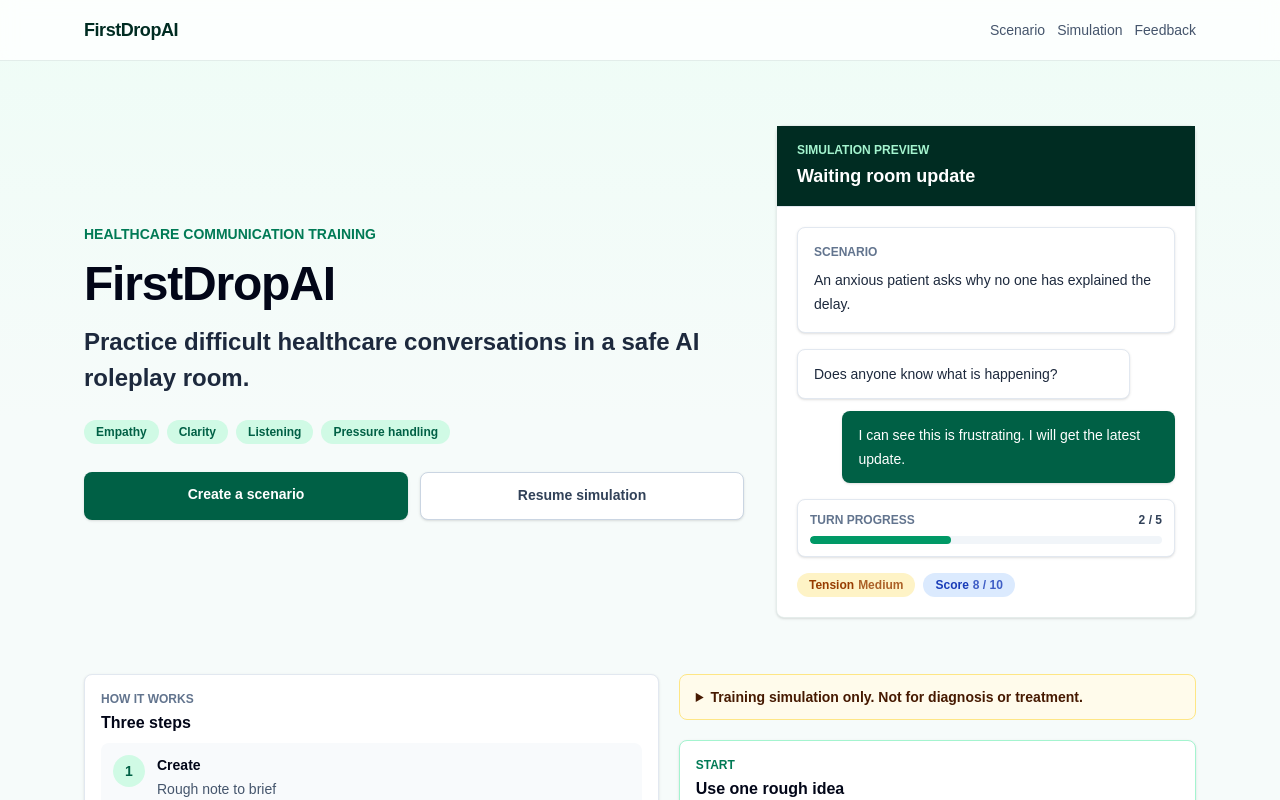
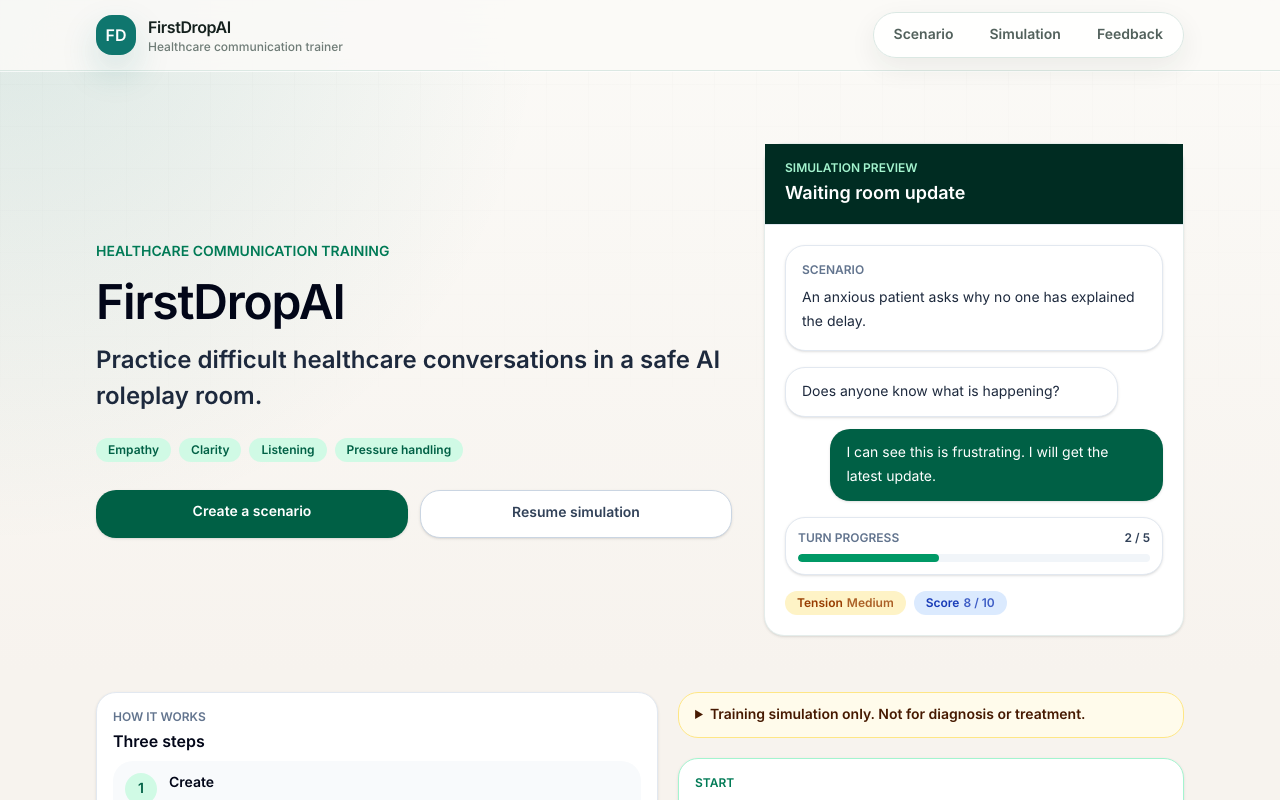
Before and after one commit to firstdropai0-code/HealthCareSim, a Next.js app: page / in a window 1280 px wide. Shown: the top 800 px of the page. Built offline with nearby package versions, Linux system fonts and the light colour scheme.

Commit message:
UI: polish app shell

```diff
--- a/src/app/globals.css
+++ b/src/app/globals.css
@@ -1,21 +1,68 @@
 @import "tailwindcss";
 
 :root {
-  --background: #f6fbfa;
-  --foreground: #13231f;
+  --color-canvas: #f7f3ee;
+  --color-canvas-soft: #fbfaf7;
+  --color-surface: #ffffff;
+  --color-surface-muted: #f1f7f5;
+  --color-ink: #14201d;
+  --color-ink-muted: #52615c;
+  --color-ink-soft: #6f7c77;
+  --color-border: #dbe8e3;
+  --color-border-strong: #b8cbc4;
+  --color-primary: #0f766e;
+  --color-primary-strong: #115e59;
+  --color-primary-soft: #dff5ef;
+  --color-primary-ink: #073b37;
+  --color-info: #3156a3;
+  --color-info-soft: #e8eefc;
+  --color-warning: #9a5b12;
+  --color-warning-soft: #fff4d6;
+  --color-danger: #b4233a;
+  --color-danger-soft: #ffe4e8;
+  --shadow-soft: 0 18px 48px rgba(23, 37, 35, 0.08);
+  --shadow-card: 0 10px 28px rgba(23, 37, 35, 0.07);
+  --shadow-lift: 0 16px 36px rgba(15, 118, 110, 0.18);
+  --radius-sm: 0.75rem;
+  --radius-md: 1rem;
+  --radius-lg: 1.25rem;
+  --radius-xl: 1.75rem;
+  --header-height: 4.5rem;
+  --background: var(--color-canvas);
+  --foreground: var(--color-ink);
 }
 
 * {
   box-sizing: border-box;
 }
 
+html {
+  min-width: 320px;
+  scroll-behavior: smooth;
+}
+
 body {
   margin: 0;
   background:
-    linear-gradient(180deg, rgba(236, 253, 245, 0.75) 0%, rgba(248, 250, 252, 0) 420px),
-    var(--background);
+    radial-gradient(circle at top left, rgba(15, 118, 110, 0.13), transparent 34rem),
+    linear-gradient(180deg, var(--color-canvas-soft) 0%, var(--color-canvas) 42rem),
+    var(--color-canvas);
   color: var(--foreground);
-  font-family: Arial, Helvetica, sans-serif;
+  font-family:
+    Inter, ui-sans-serif, system-ui, -apple-system, BlinkMacSystemFont, "Segoe UI", sans-serif;
+  text-rendering: geometricPrecision;
+}
+
+body::before {
+  position: fixed;
+  inset: 0;
+  z-index: -1;
+  pointer-events: none;
+  content: "";
+  background-image: linear-gradient(rgba(20, 32, 29, 0.035) 1px, transparent 1px),
+    linear-gradient(90deg, rgba(20, 32, 29, 0.035) 1px, transparent 1px);
+  background-size: 42px 42px;
+  mask-image: linear-gradient(180deg, rgba(0, 0, 0, 0.34), transparent 58%);
 }
 
 button,
@@ -24,6 +71,34 @@ input {
   font: inherit;
 }
 
+button,
+a,
+summary,
+textarea,
+input {
+  outline: none;
+}
+
 button:disabled {
   cursor: not-allowed;
 }
+
+::selection {
+  background: rgba(15, 118, 110, 0.2);
+}
+
+:focus-visible {
+  outline: 3px solid rgba(15, 118, 110, 0.32);
+  outline-offset: 3px;
+}
+
+@media (prefers-reduced-motion: reduce) {
+  *,
+  *::before,
+  *::after {
+    scroll-behavior: auto !important;
+    transition-duration: 0.01ms !important;
+    animation-duration: 0.01ms !important;
+    animation-iteration-count: 1 !important;
+  }
+}
--- a/src/components/layout/AppShell.tsx
+++ b/src/components/layout/AppShell.tsx
@@ -1,28 +1,56 @@
 import Link from "next/link";
 import type { ReactNode } from "react";
 
+const navigationItems = [
+  { href: "/scenario", label: "Scenario" },
+  { href: "/simulation", label: "Simulation" },
+  { href: "/feedback", label: "Feedback" },
+];
+
 export function AppShell({ children }: { children: ReactNode }) {
   return (
-    <main className="min-h-screen">
-      <header className="border-b border-emerald-900/10 bg-white/80 backdrop-blur">
-        <div className="mx-auto flex max-w-6xl items-center justify-between px-5 py-4">
-          <Link href="/" className="text-lg font-semibold tracking-tight text-emerald-950">
-            FirstDropAI
+    <main className="min-h-screen text-[var(--color-ink)]">
+      <a
+        href="#main-content"
+        className="sr-only focus:not-sr-only focus:fixed focus:left-4 focus:top-4 focus:z-50 focus:rounded-full focus:bg-[var(--color-surface)] focus:px-4 focus:py-2 focus:text-sm focus:font-semibold focus:text-[var(--color-primary-strong)] focus:shadow-[var(--shadow-card)]"
+      >
+        Skip to main content
+      </a>
+      <header className="sticky top-0 z-40 border-b border-[var(--color-border)] bg-[rgba(251,250,247,0.88)] shadow-[0_1px_0_rgba(255,255,255,0.7)] backdrop-blur-xl">
+        <div className="mx-auto flex max-w-6xl items-center justify-between gap-4 px-4 py-3 sm:px-6 lg:px-8">
+          <Link
+            href="/"
+            className="group inline-flex min-h-11 items-center gap-3 rounded-full pr-3 text-[var(--color-ink)] transition hover:text-[var(--color-primary-strong)]"
+          >
+            <span className="grid h-10 w-10 place-items-center rounded-2xl bg-[var(--color-primary)] text-base font-semibold text-white shadow-[var(--shadow-lift)] transition group-hover:bg-[var(--color-primary-strong)]">
+              FD
+            </span>
+            <span className="leading-tight">
+              <span className="block text-base font-semibold tracking-tight">FirstDropAI</span>
+              <span className="hidden text-xs font-medium text-[var(--color-ink-soft)] sm:block">
+                Healthcare communication trainer
+              </span>
+            </span>
           </Link>
-          <nav className="flex items-center gap-3 text-sm font-medium text-slate-600">
-            <Link className="hover:text-emerald-800" href="/scenario">
-              Scenario
-            </Link>
-            <Link className="hover:text-emerald-800" href="/simulation">
-              Simulation
-            </Link>
-            <Link className="hover:text-emerald-800" href="/feedback">
-              Feedback
-            </Link>
+          <nav
+            aria-label="Primary navigation"
+            className="flex min-h-11 items-center gap-1 rounded-full border border-[var(--color-border)] bg-[var(--color-surface)]/85 p-1 text-sm font-semibold text-[var(--color-ink-muted)] shadow-[var(--shadow-card)]"
+          >
+            {navigationItems.map((item) => (
+              <Link
+                key={item.href}
+                className="rounded-full px-3 py-2 transition hover:bg-[var(--color-primary-soft)] hover:text-[var(--color-primary-ink)] sm:px-4"
+                href={item.href}
+              >
+                {item.label}
+              </Link>
+            ))}
           </nav>
         </div>
       </header>
-      <div className="mx-auto max-w-6xl px-5 py-8">{children}</div>
+      <div id="main-content" className="mx-auto max-w-6xl px-4 py-6 sm:px-6 sm:py-8 lg:px-8 lg:py-10">
+        {children}
+      </div>
     </main>
   );
 }
```
